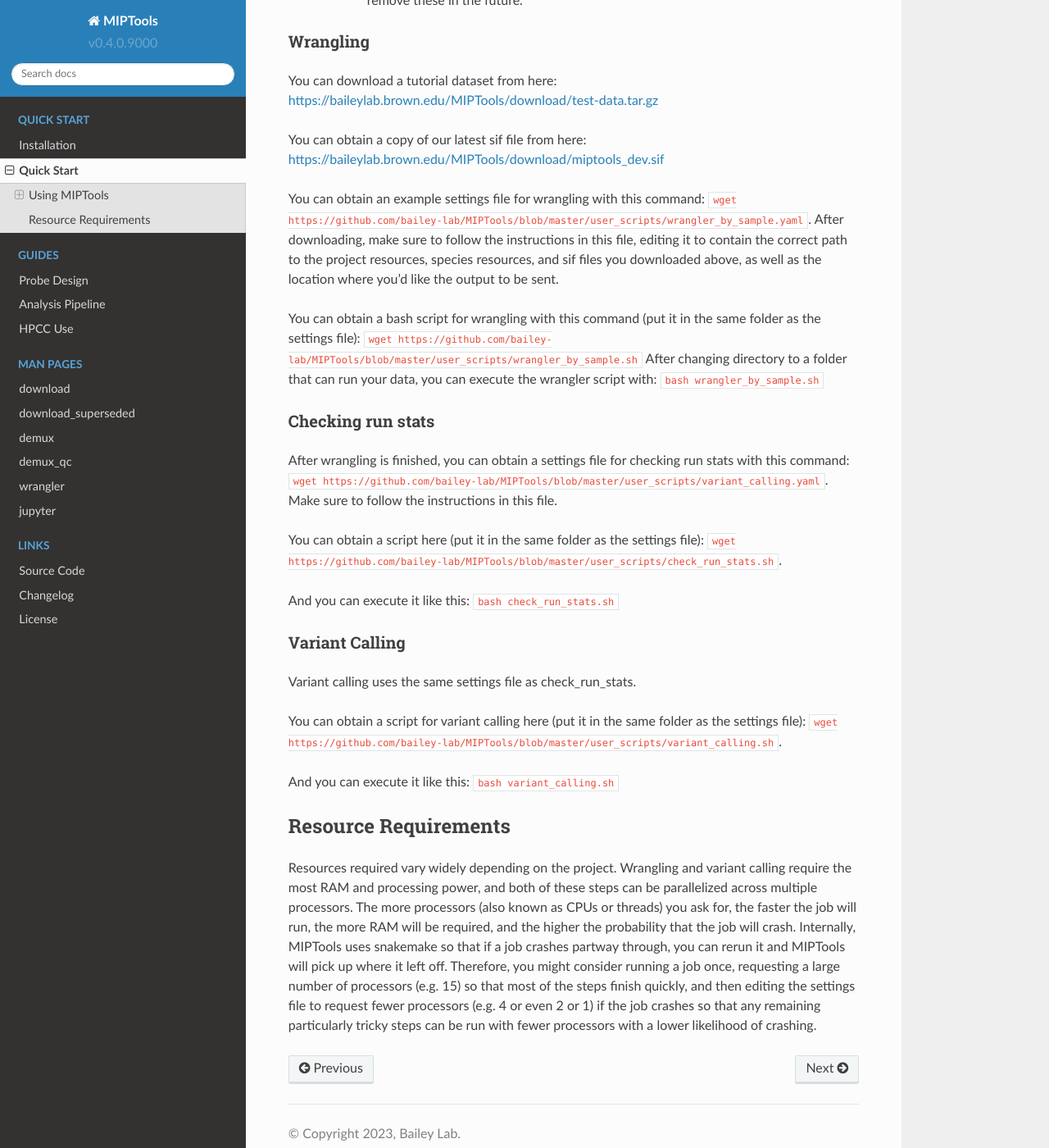
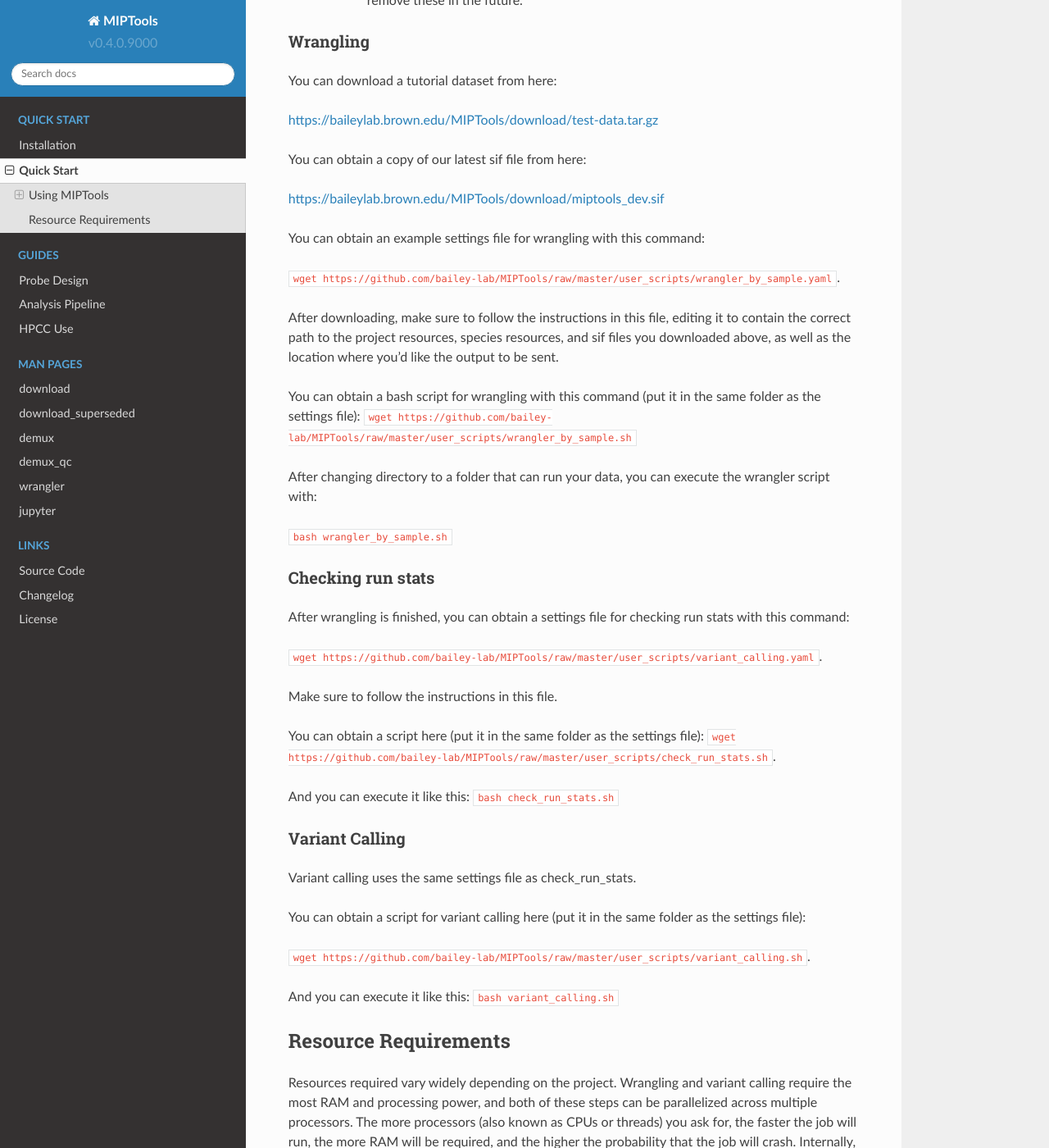
Before and after one commit to bailey-lab/MIPTools, a Sphinx documentation site: the page built from docs/quick_start.rst, in a window 1280 px wide and 1400 px high, scrolled down 1330 px. Shown: the whole window at 82% size. Built offline with Sphinx 7.4.7 and the Read the Docs theme 2.0.0, drawn with Linux system fonts in a browser that asks for light colours; part of the change alters nothing that is shown.

Commit message:
fixed links

```diff
--- a/docs/quick_start.rst
+++ b/docs/quick_start.rst
@@ -72,30 +72,38 @@ A few directories are required for most operations.
 Wrangling
 ---------
 You can download a tutorial dataset from here:
+
 https://baileylab.brown.edu/MIPTools/download/test-data.tar.gz
 
 You can obtain a copy of our latest sif file from here:
+
 https://baileylab.brown.edu/MIPTools/download/miptools_dev.sif
 
 You can obtain an example settings file for wrangling with this command:
-:code:`wget https://github.com/bailey-lab/MIPTools/blob/master/user_scripts/wrangler_by_sample.yaml`.
+
+:code:`wget https://github.com/bailey-lab/MIPTools/raw/master/user_scripts/wrangler_by_sample.yaml`.
+
 After downloading, make sure to follow the instructions in this file, editing it to contain the correct
 path to the project resources, species resources, and sif files you downloaded above, as well as the
 location where you'd like the output to be sent.
 
 You can obtain a bash script for wrangling with this command (put it in the same folder as the settings file):
-:code:`wget https://github.com/bailey-lab/MIPTools/blob/master/user_scripts/wrangler_by_sample.sh`
+:code:`wget https://github.com/bailey-lab/MIPTools/raw/master/user_scripts/wrangler_by_sample.sh`
+
 After changing directory to a folder that can run your data, you can execute the wrangler script with:
+
 :code:`bash wrangler_by_sample.sh`
 
 Checking run stats
 ------------------
 After wrangling is finished, you can obtain a settings file for checking run stats with this command:
-:code:`wget https://github.com/bailey-lab/MIPTools/blob/master/user_scripts/variant_calling.yaml`. Make
-sure to follow the instructions in this file.
+
+:code:`wget https://github.com/bailey-lab/MIPTools/raw/master/user_scripts/variant_calling.yaml`.
+
+Make sure to follow the instructions in this file.
 
 You can obtain a script here (put it in the same folder as the settings file):
-:code:`wget https://github.com/bailey-lab/MIPTools/blob/master/user_scripts/check_run_stats.sh`.
+:code:`wget https://github.com/bailey-lab/MIPTools/raw/master/user_scripts/check_run_stats.sh`.
 
 And you can execute it like this:
 :code:`bash check_run_stats.sh`
@@ -105,7 +113,8 @@ Variant Calling
 Variant calling uses the same settings file as check_run_stats.
 
 You can obtain a script for variant calling here (put it in the same folder as the settings file):
-:code:`wget https://github.com/bailey-lab/MIPTools/blob/master/user_scripts/variant_calling.sh`.
+
+:code:`wget https://github.com/bailey-lab/MIPTools/raw/master/user_scripts/variant_calling.sh`.
 
 And you can execute it like this:
 :code:`bash variant_calling.sh`
```
